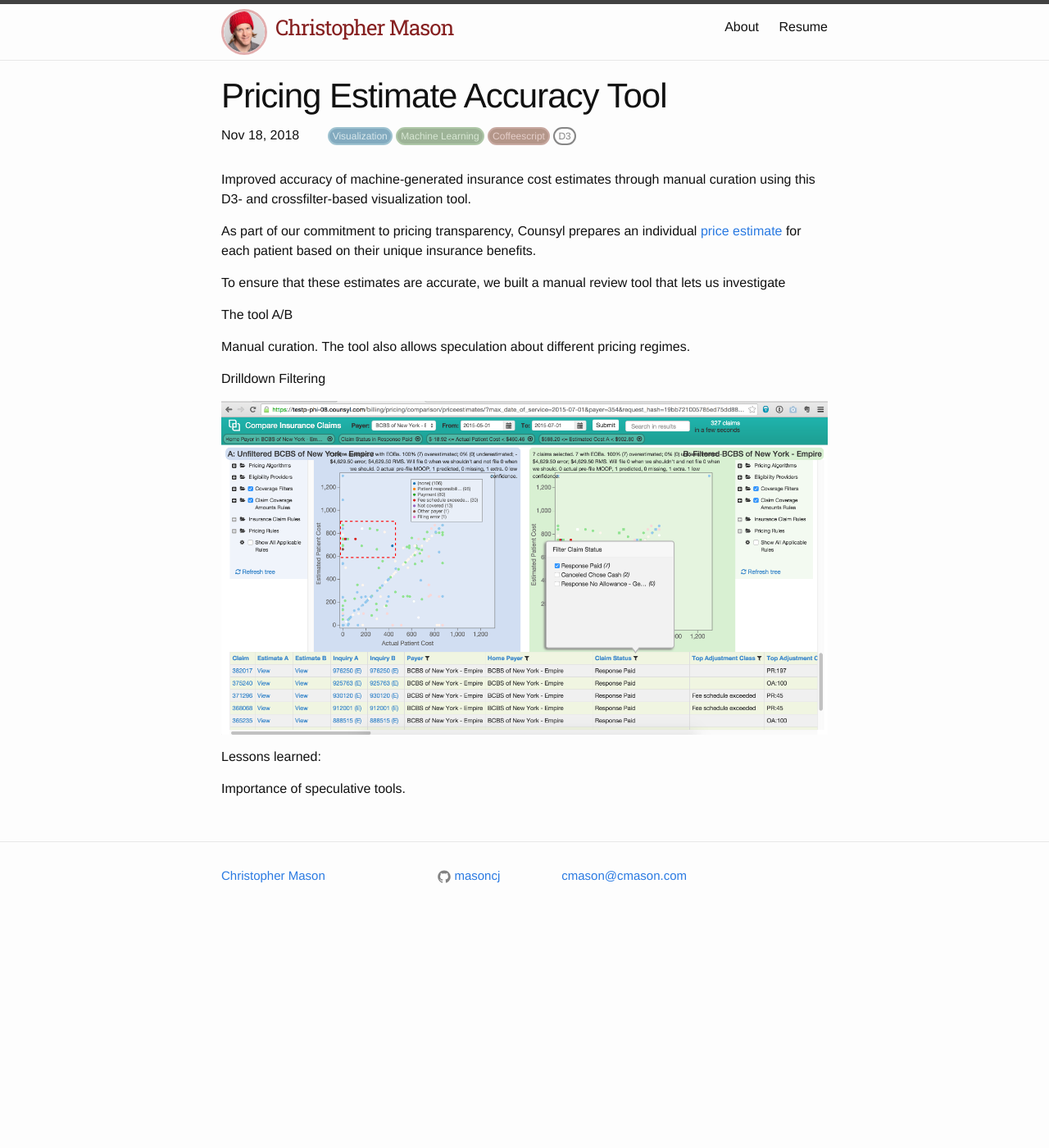
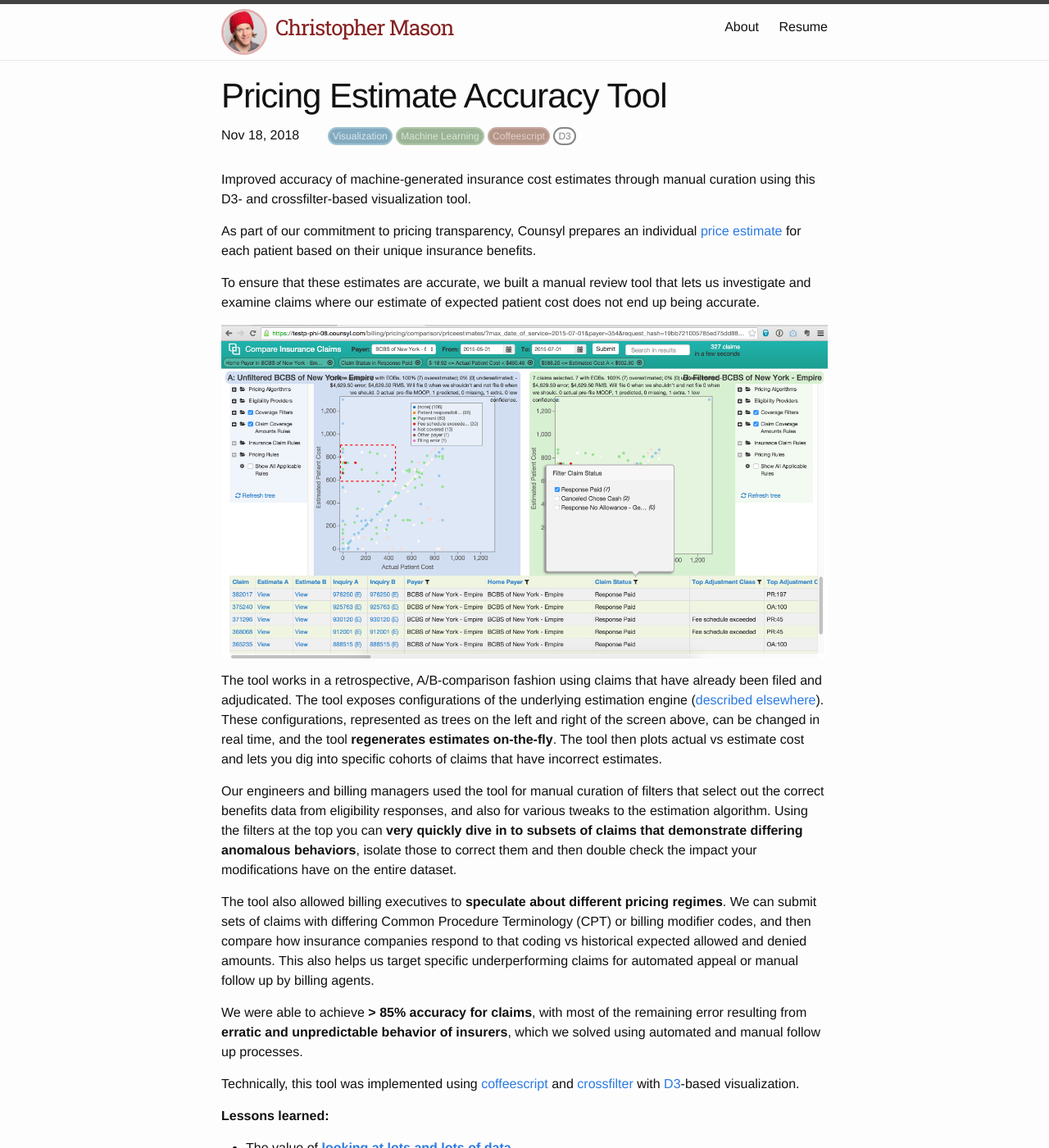
Before and after one commit to masoncj/masoncj.github.io, a Jekyll site: the page built from _projects/comparison_tool.md, in a window 1280 px wide and 1400 px high. Shown: the whole window at 82% size. Built offline with Jekyll 4.4.1, drawn with Linux system fonts in a browser that asks for light colours; a script that is not in the unit is left out; some of the changed text lies outside the part shown.

Commit message:
Estimation updates

```diff
--- a/_projects/comparison_tool.md
+++ b/_projects/comparison_tool.md
@@ -15,25 +15,22 @@ Improved accuracy of machine-generated insurance cost estimates through manual c
 
 As part of our commitment to pricing transparency, Counsyl prepares an individual [price estimate]({% link _projects/pricing_estimates.md %}) for each patient based on their unique insurance benefits.
 
-To ensure that these estimates are accurate, we built a manual review tool that lets us investigate
-
-The tool
-A/B
-
-
-
-
-
-Manual curation.
-The tool also allows speculation about different pricing regimes.
-
-Drilldown
-Filtering
-
+To ensure that these estimates are accurate, we built a manual review tool that lets us investigate and examine claims where our estimate of expected patient cost does not end up being accurate.
 
 ![Comparison Tool Screenshot](/images/projects/comparison_tool/comparison_tool_filter.png)
 
+The tool works in a retrospective, A/B-comparison fashion using claims that have already been filed and adjudicated.  The tool exposes configurations of the underlying estimation engine ([described elsewhere](/projects/pricing_estimates/)). These configurations, represented as trees on the left and right of the screen above, can be changed in real time, and the tool **regenerates estimates on-the-fly**.  The tool then plots actual vs estimate cost and lets you dig into specific cohorts of claims that have incorrect estimates.
 
-Lessons learned:
+Our engineers and billing managers used the tool for manual curation of filters that select out the correct benefits data from eligibility responses, and also for various tweaks to the estimation algorithm.  Using the filters at the top you can **very quickly dive in to subsets of claims that demonstrate differing anomalous behaviors**, isolate those to correct them and then double check the impact your modifications have on the entire dataset.
 
-Importance of speculative tools.
+The tool also allowed billing executives to **speculate about different pricing regimes**. We can submit sets of claims with differing Common Procedure Terminology (CPT) or billing modifier codes, and then compare how insurance companies respond to that coding vs historical expected allowed and denied amounts. This also helps us target specific underperforming claims for automated appeal or manual follow up by billing agents.
+
+We were able to achieve **> 85% accuracy for claims**, with most of the remaining error resulting from **erratic and unpredictable behavior of insurers**, which we solved using automated and manual follow up processes.
+
+Technically, this tool was implemented using [coffeescript](https://coffeescript.org/) and [crossfilter](https://github.com/crossfilter/crossfilter) with [D3](https://d3js.org/)-based visualization.
+
+**Lessons learned:**
+
+* The value of **[looking at lots and lots of data](/posts/2019-01-30-know_thy_data/).**
+* Importance of **speculative tools** in algorithm development.
+* Value of **real-time feedback**: the faster we were able to make the tool, the more examples our users could examine and the better our estimates got.
```
Also changed, not shown: _projects/pricing_estimates.md (+2 -0 lines).
